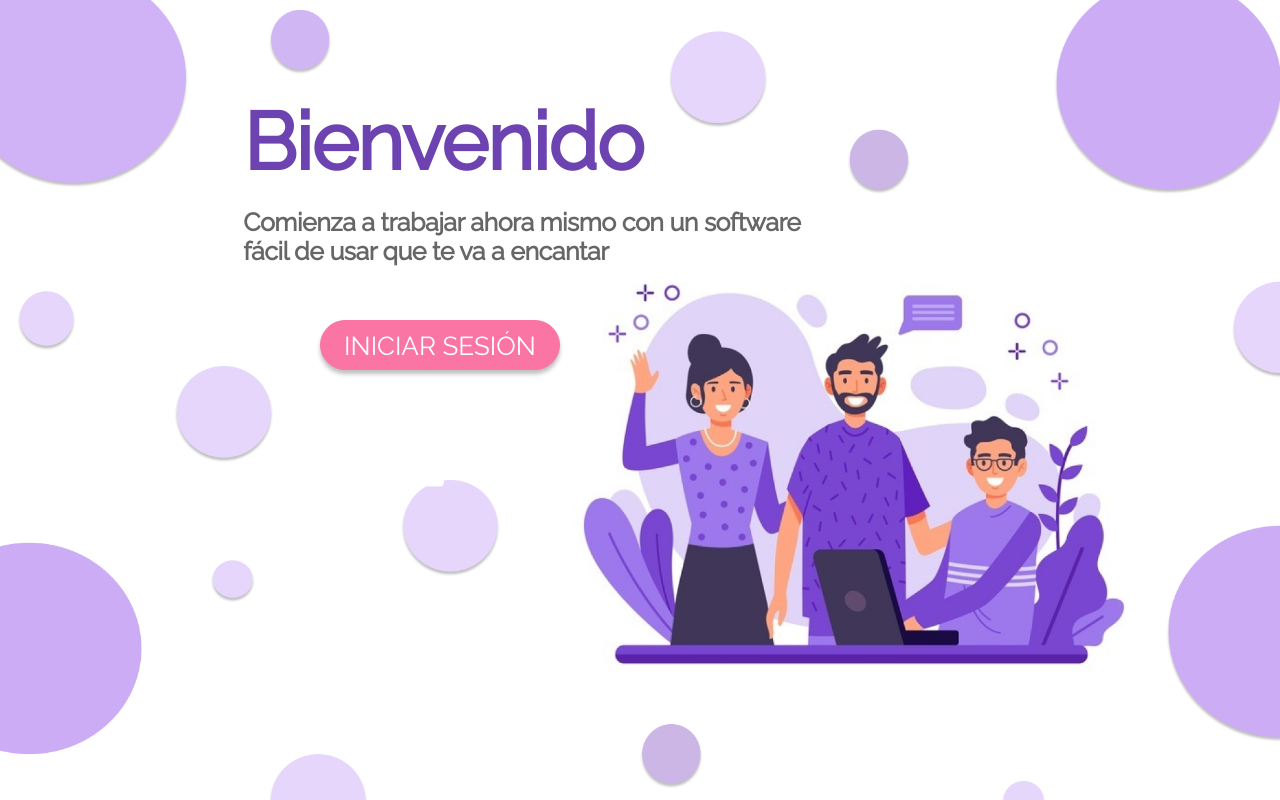
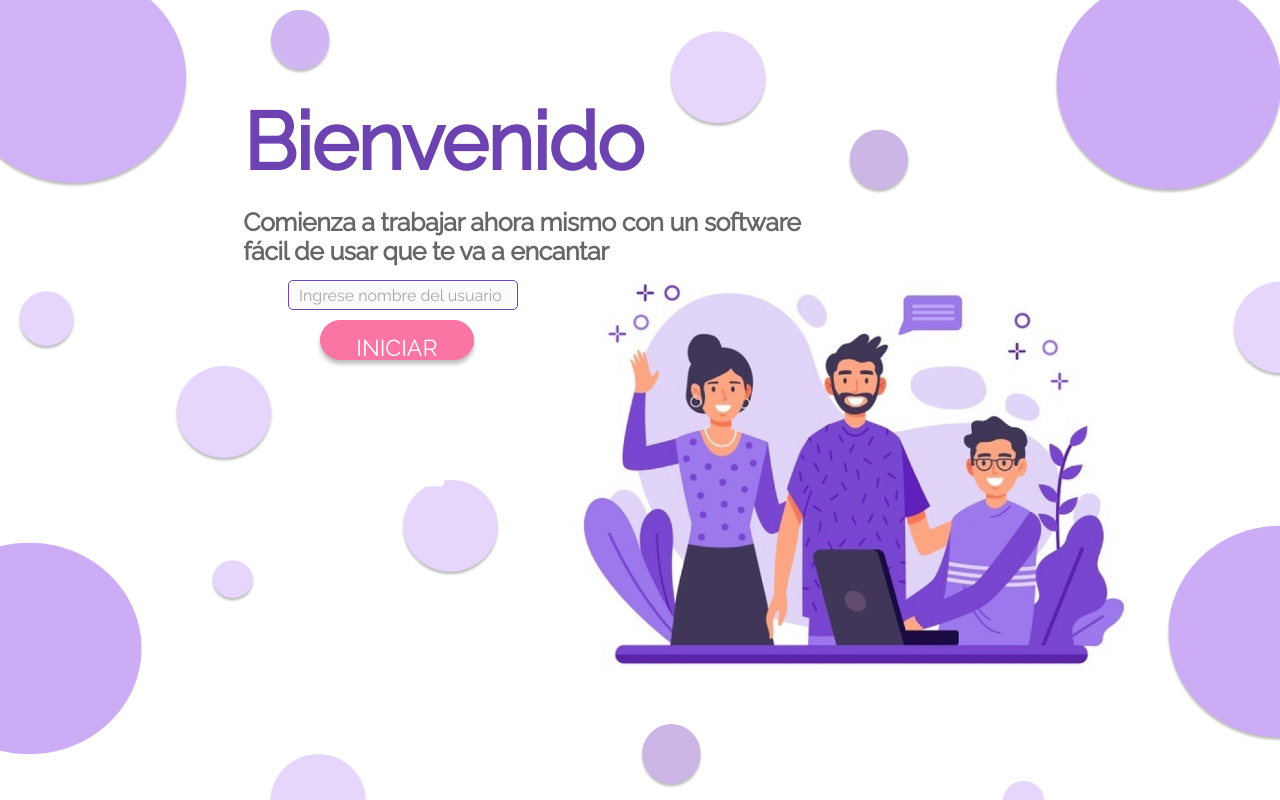
Before and after one commit to aliz378/sales-software, a React (Create React App) app in the folder front-end/: page / in a window 1280 px wide. Built offline with nearby package versions, Linux system fonts and the light colour scheme; no server answers.

Commit message:
Cambios al backend y actualización de login

```diff
--- a/front-end/src/Pages/Ventas/RegistroVentas.jsx
+++ b/front-end/src/Pages/Ventas/RegistroVentas.jsx
@@ -1,8 +1,6 @@
 import React from 'react'
 import Navbar from '../../shared/components/navbar'
 import Sidebar from '../../shared/components/sidebar'
-import { FontAwesomeIcon } from '@fortawesome/react-fontawesome'
-
 
 const RegistroVentas = () => {
     const name = 'Administrador 01'
@@ -41,7 +39,7 @@ const RegistroVentas = () => {
                             <option value="Nautica"/>
                             <option value="Paco Rabanne"/>
                         </datalist>
-                        <FontAwesomeIcon icon="fa-solid fa-plus" />
+                        {/* <FontAwesomeIcon icon="fa-solid fa-plus" /> */}
                     </div>
 
                 </div>
--- a/front-end/src/Pages/login/loginPage.jsx
+++ b/front-end/src/Pages/login/loginPage.jsx
@@ -1,19 +1,52 @@
-import React from 'react';
+import React, { useState, useEffect } from 'react'; // <<--- HOOKS
 import './loginStyles.css';
-import {Link} from 'react-router-dom';
+import { useHistory } from 'react-router-dom';
 
 
-function loginPage() {
+function LoginPage() {
+    let assigned = false;
+    let history = useHistory();
+    let listUsers;
+    /*Cada vez que hay una cambio se guarda la información en username, es util si tengo un formilario donde debo ingresar datos*/
+    const [username, setUserName] = useState("");
+
+    //4) Recorro mi lista de usuarios
+    const submitData = () =>{
+        listUsers.map(user =>{
+            if(user.nombre === username){// verifico si mi usuario existe en la tabla
+                if(user.rol !== 'pendiente' && user.estado ==='autorizado') assigned = true;
+            };
+        });
+        //si el usuario existe y tiene rol entonces va a main, si no muestra la página de error
+        (assigned) ? history.push('/main') : history.push('/rolError');
+    }
+    //2) Descarga la información de mi base de datos
+    const getUsers = async () =>{
+        try{
+            const response = await fetch("http://localhost:3001/get-users");// Hago conexión con mi api y mi api con la Base de datos
+            const jsonResponse = await response.json();
+            listUsers = jsonResponse.data; //Se guarda la lista de usuarios en mi variable listUsers
+        }catch(e){
+            console.log(e)
+        }
+
+    }
+    //1)Se llama apenas inicia la página
+    useEffect(() => {
+        getUsers();
+    });
+
     return (
         <div className="containerLogin">
             <h1>Bienvenido</h1>
             <p>Comienza a trabajar ahora mismo con un software
                 fácil de usar que te va a encantar</p>
-            <Link to='/main'>
-                    <button type="button" className="btn init"> Iniciar sesión </button>
-            </Link>
+            <input type="text" className="nameInit" name="username" required="obligatorio" autoComplete="off"
+            placeholder="Ingrese nombre del usuario" value={username} onChange={e => setUserName(e.target.value)}/>
+            {/* 3)Hago click en iniciar sesión para verificar si mi usuario existe */}
+            <button type="button" className="init" onClick={submitData}> Iniciar sesión </button>
         </div>
     )
 }
 
-export default loginPage;
+export default LoginPage;
--- a/front-end/src/Pages/login/loginStyles.css
+++ b/front-end/src/Pages/login/loginStyles.css
@@ -41,14 +41,23 @@
 
     color: rgba(85, 85, 85, 0.9);
 }
+.nameInit{
+    position: absolute;
+    width: 18%;
+    height: 30px;
+    left: 22.5%;
+    top: 35%;
+
+    border-color: #6D43B1;
+}
 .containerLogin .init{
     position: absolute;
-    width: 240px;
-    height: 50px;
+    width: 12%;
+    height: 5%;
     left: 25%;
     top: 40%;
 
-    font-size: 26px;
+    font-size: 23px;
 
     background: #FA75A4;
     border: 1px solid #FA75A4;
--- a/front-end/src/Pages/main/mainPage.jsx
+++ b/front-end/src/Pages/main/mainPage.jsx
@@ -4,7 +4,7 @@ import Sidebar from '../../shared/components/sidebar'
 import perfil from '../../assets/images/perfiles.jpg';
 import './mainStyles.css'
 
-const mainPage = () => {
+const MainPage = () => {
     const name = 'Administrador 01'
     return (
         <div className='main'>
@@ -30,4 +30,4 @@ const mainPage = () => {
     )
 }
 
-export default mainPage
+export default MainPage
--- a/front-end/src/Pages/rolError/rolPage.jsx
+++ b/front-end/src/Pages/rolError/rolPage.jsx
@@ -1,6 +1,6 @@
 import React from 'react'
-
-const rolPage = () => {
+import './rolStyles.css';
+const RolPage = () => {
     return (
         <div className="containerError">
             <h1>Ups !!</h1>
@@ -9,4 +9,4 @@ const rolPage = () => {
     )
 }
 
-export default rolPage
+export default RolPage
```
Also changed, not shown: 1 other file (tests, documents, lock files or other folders).
